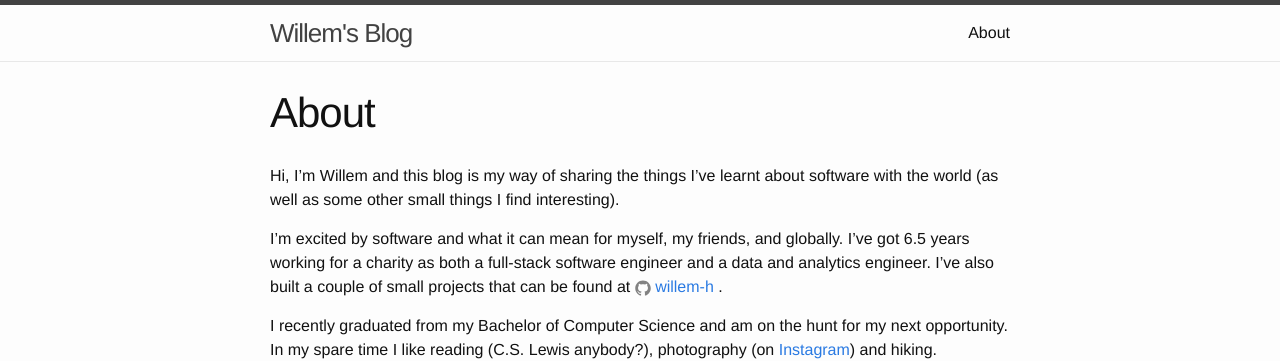
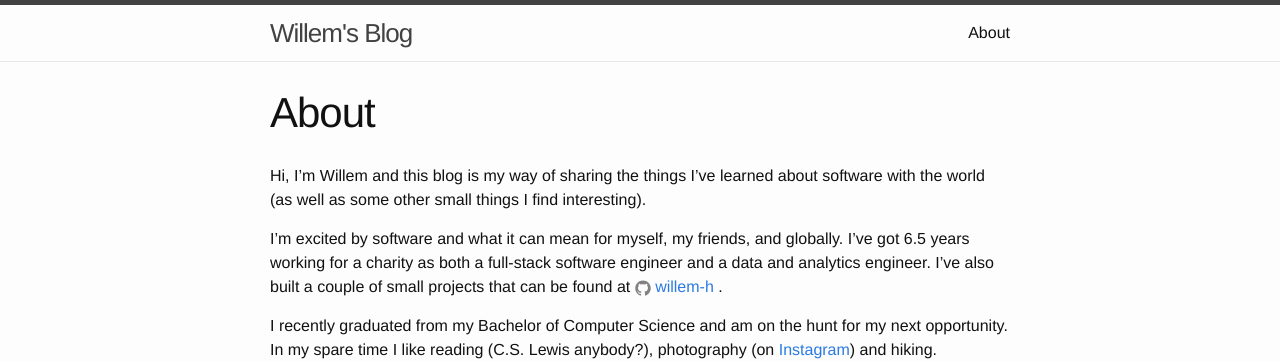
Before and after one commit to willem-h/willem-h.github.io, a Jekyll site: the page built from about.md, in a window 1280 px wide. Shown: the top 361 px of the page. Built offline with Jekyll 4.4.1, drawn with Linux system fonts in a browser that asks for light colours.

Commit message:
Correct typo in the about section (#8)

```diff
--- a/about.md
+++ b/about.md
@@ -4,10 +4,10 @@
 permalink: /about/
 ---
 
-Hi, I'm Willem and this blog is my way of sharing the things I've learnt about software with the world (as well as some other small things I find interesting).
+Hi, I'm Willem and this blog is my way of sharing the things I've learned about software with the world (as well as some other small things I find interesting).
 
 I'm excited by software and what it can mean for myself, my friends, and globally. I've got 6.5 years working for a charity as both a full-stack software engineer and a data and analytics engineer. I've also built a couple of small projects that can be found at {% include icon-github.html username="willem-h" %}.
 
-I recently graduated from my Bachelor of Computer Science and am on the hunt for my next opportunity. In my spare time I like reading (C.S. Lewis anybody?), photography (on [Instagram](https://www.instagram.com/willem.c.h/)) and hiking.
+I recently graduated from my Bachelor of Computer Science and am on the hunt for my next opportunity. In my spare time I like reading (C.S. Lewis anybody?), photography (on [Instagram](https://www.instagram.com/willemhandreck/)) and hiking.
 
 If you want to get in contact feel free to shoot me an email.
```
